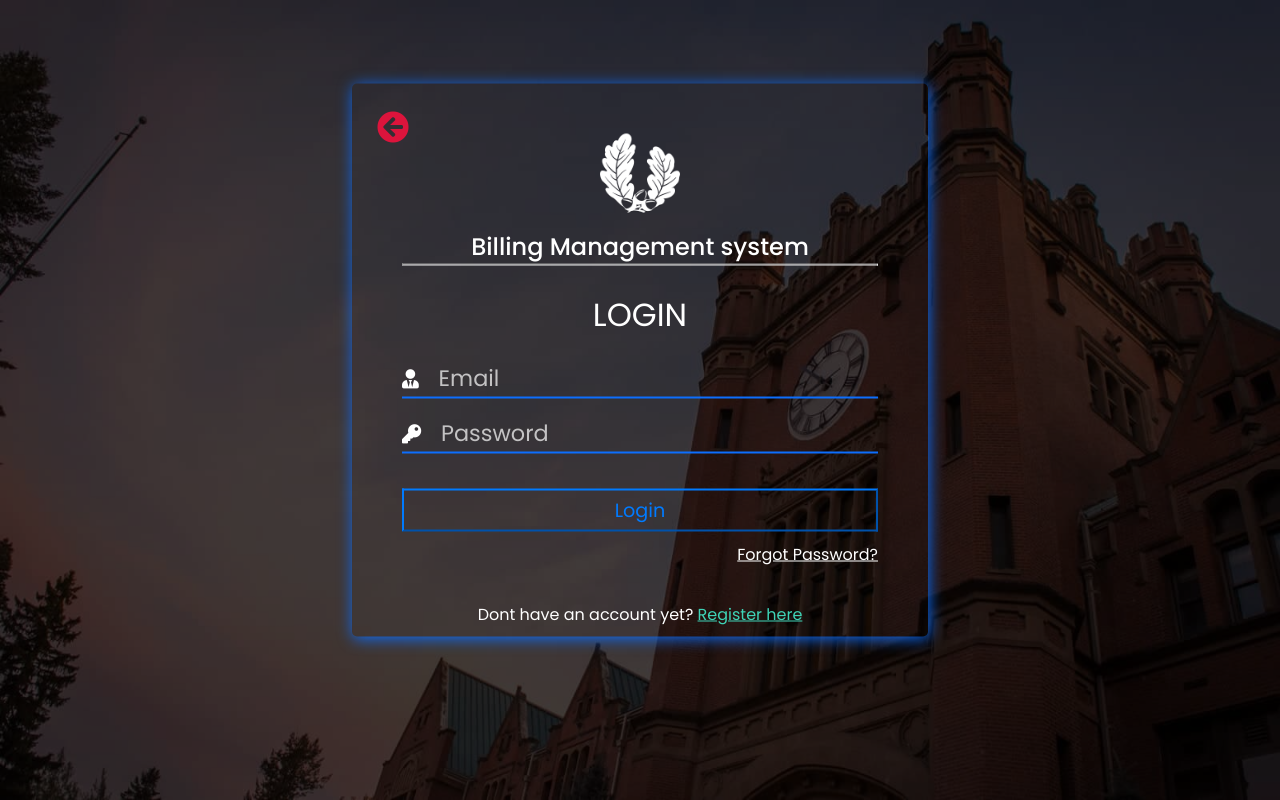
After one commit to Pyro247/IPT2-Case-Study, a PHP site: page /webpages/login.html in a window 1280 px wide. The commit adds this page. Run offline with PHP 8.4, Linux system fonts and the light colour scheme; some libraries are stand-ins or nearby versions.

Commit message:
Created login page

```diff
--- a/style.css
+++ b/style.css
@@ -213,7 +213,6 @@
   font-weight: 500;
   color: var(--white-color);
 }
-
 /* About Section */
 .about_section {
   height: 100vh;
@@ -222,13 +221,11 @@
   overflow-x: hidden;
   background-attachment: fixed;
 }
-
 .about_section .about_wrapper {
   display: flex;
   margin-left: 100px;
   padding: 20px 0;
 }
-
 .about_section .about_wrapper .about_wrapper_left img {
   width: 600px;
   height: 500px;
@@ -237,7 +234,6 @@
   border: 2px solid #7f7fd5;
   box-shadow: 5px 5px 1px #1e1e1e;
 }
-
 .about_section .about_wrapper .about_wrapper_right {
   display: flex;
   flex-direction: column;
@@ -245,7 +241,6 @@
   width: 100%;
   position: relative;
 }
-
 .about_section .about_wrapper .about_wrapper_right q {
   font-size: 2rem;
   color: #0d6efd;
--- /dev/null
+++ b/webpages/login.html
@@ -0,0 +1,57 @@
+<!DOCTYPE html>
+<html lang="en">
+
+<head>
+    <meta charset="UTF-8">
+    <meta http-equiv="X-UA-Compatible" content="IE=edge">
+    <meta name="viewport" content="width=device-width, initial-scale=1.0">
+    <link rel="stylesheet" href="/style.css">
+    <!-- FontAwsome -->
+    <link rel="stylesheet" href="https://pro.fontawesome.com/releases/v5.10.0/css/all.css"
+        integrity="sha384-AYmEC3Yw5cVb3ZcuHtOA93w35dYTsvhLPVnYs9eStHfGJvOvKxVfELGroGkvsg+p" crossorigin="anonymous" />
+
+    <title>Login</title>
+</head>
+
+<body>
+
+    <img src="../images/login_bg.jpg" alt="" class="bg">
+    <div class="wrapper_l">
+        <form action="">
+            <a href="/index.html" class="back_link"><i class="fas fa-arrow-circle-left"></i></a>
+
+            <img src="../images/logo.png" alt="">
+            <span>Billing Management system</span>
+            <hr>
+            <div class="inputs_wrapper">
+                <span>Login</span>
+
+                <div class="inputs">
+                    <div class="input-user">
+                        <i class="fas fa-user-tie">
+                            <input type="text" name="email" id="email" placeholder="Email" required>
+                        </i>
+                    </div>
+
+
+                    <div class="input-user">
+                        <i class="fas fa-key">
+                            <input type="password" name="password" id="password" placeholder="Password" required>
+                        </i>
+
+                    </div>
+                    <button type="submit" name="login" id="login">Login</button>
+
+                    <a href="#" class="fp">Forgot Password?</a>
+                </div>
+
+
+                <span>Dont have an account yet? <a href="#" class="reg_link">Register here</a></span>
+            </div>
+        </form>
+    </div>
+
+
+</body>
+
+</html>
```
